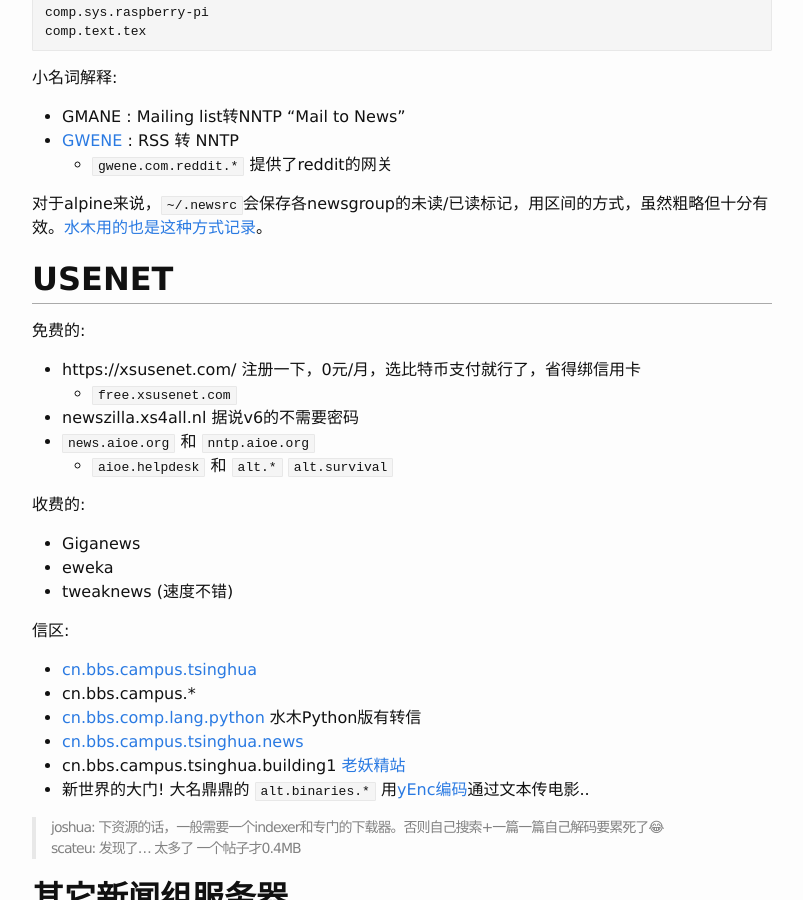
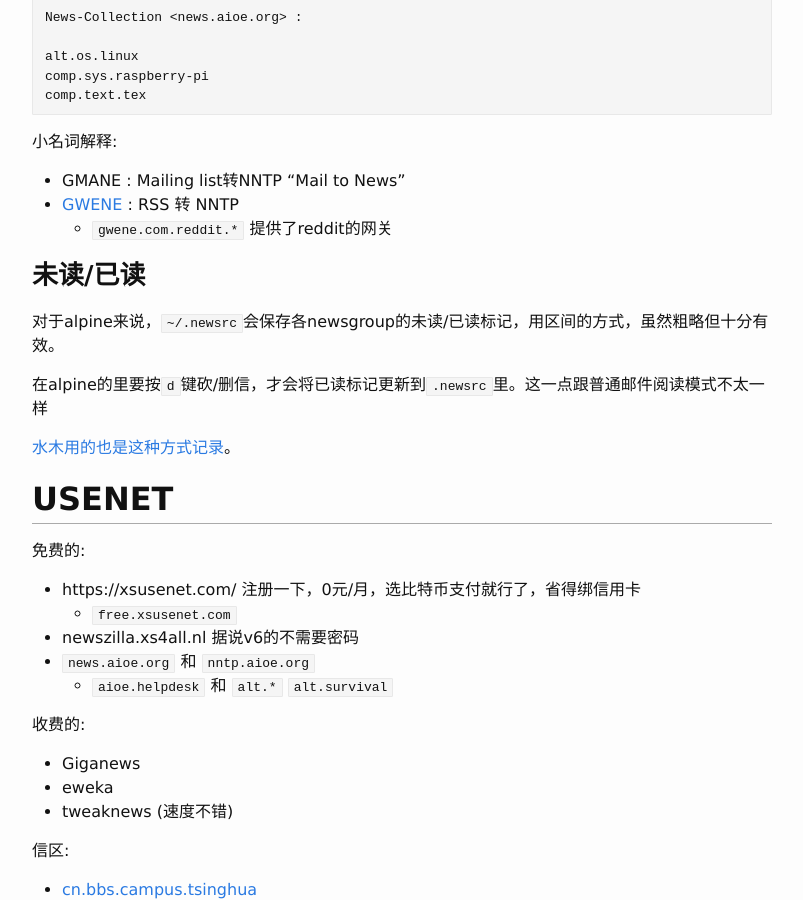
Before and after one commit to scateu/scateu.github.io, a Jekyll site: the page built from _posts/2018-01-05-nntp.md, in a window 1280 px wide and 900 px high, scrolled down 1384 px. Shown: the whole window, without its empty margins (238-1041 px from the left). Built offline with Jekyll 4.4.1, drawn with Linux system fonts in a browser that asks for light colours; nearby versions of some CDN libraries; comment, search, counter and statistics services are not loaded; some of the changed text lies outside the part shown.

Commit message:
2018年 1月17日 星期三 12时40分19秒 CST

```diff
--- a/_posts/2018-01-05-nntp.md
+++ b/_posts/2018-01-05-nntp.md
@@ -12,6 +12,8 @@
 2) 订阅邮件还是不能像在BBS里那样各个版面串来串去
 
 直到今天。
+
+## 用Alpine通过NNTP读GMANE/GWENE
 
 在Alpine的配置里:
 
@@ -74,7 +76,14 @@
  - [GWENE](http://gwene.org/stats.php) : RSS 转 NNTP
    - `gwene.com.reddit.*` 提供了reddit的网关
 
-对于alpine来说，`~/.newsrc`会保存各newsgroup的未读/已读标记，用区间的方式，虽然粗略但十分有效。[水木用的也是这种方式记录](http://www.newsmth.net/nForum/article/BBSMan_Dev/82668?s=82672)。
+
+### 未读/已读
+
+对于alpine来说，`~/.newsrc`会保存各newsgroup的未读/已读标记，用区间的方式，虽然粗略但十分有效。
+
+在alpine的里要按`d`键砍/删信，才会将已读标记更新到`.newsrc`里。这一点跟普通邮件阅读模式不太一样
+
+[水木用的也是这种方式记录](http://www.newsmth.net/nForum/article/BBSMan_Dev/82668?s=82672)。
 
 ## USENET
 
```
